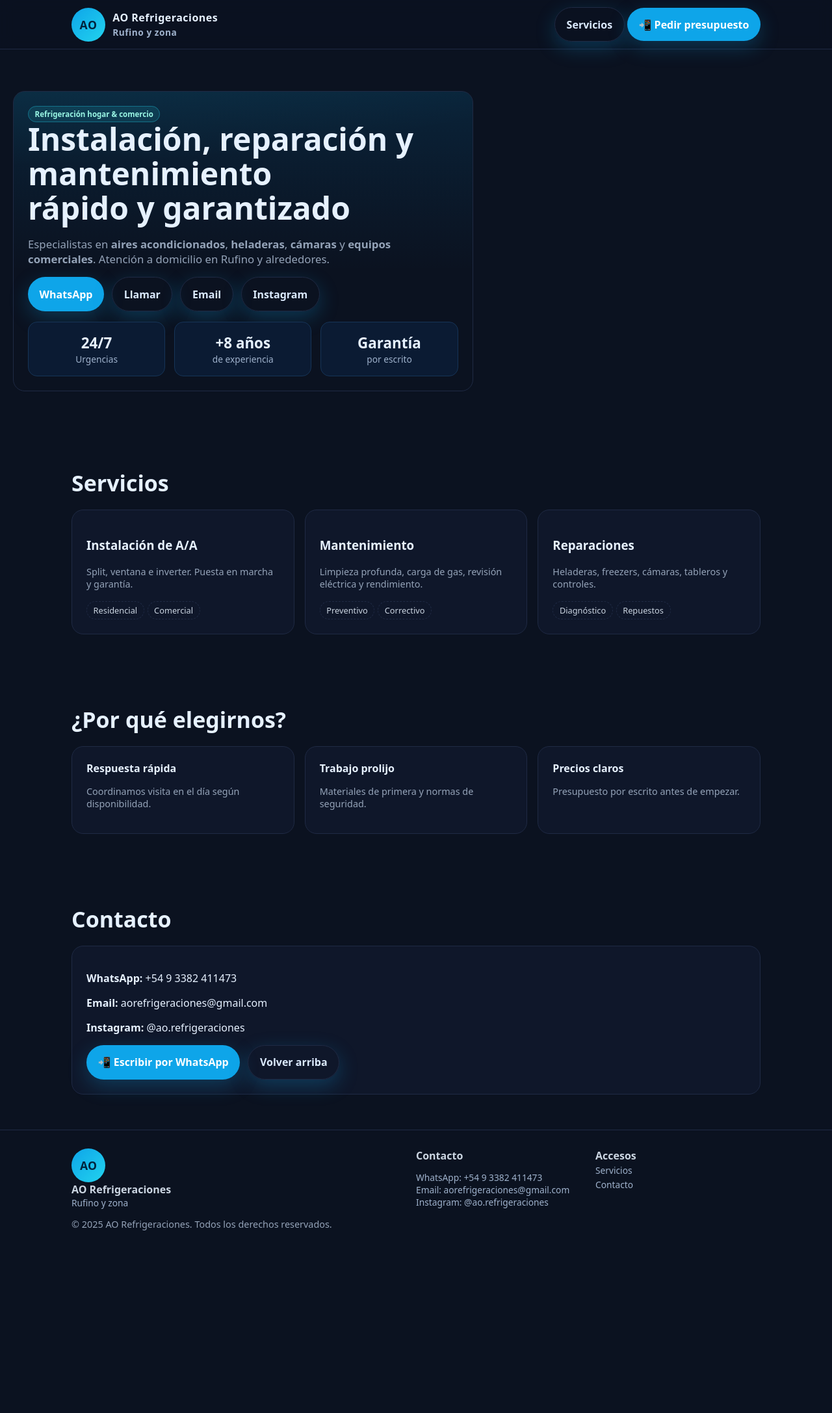
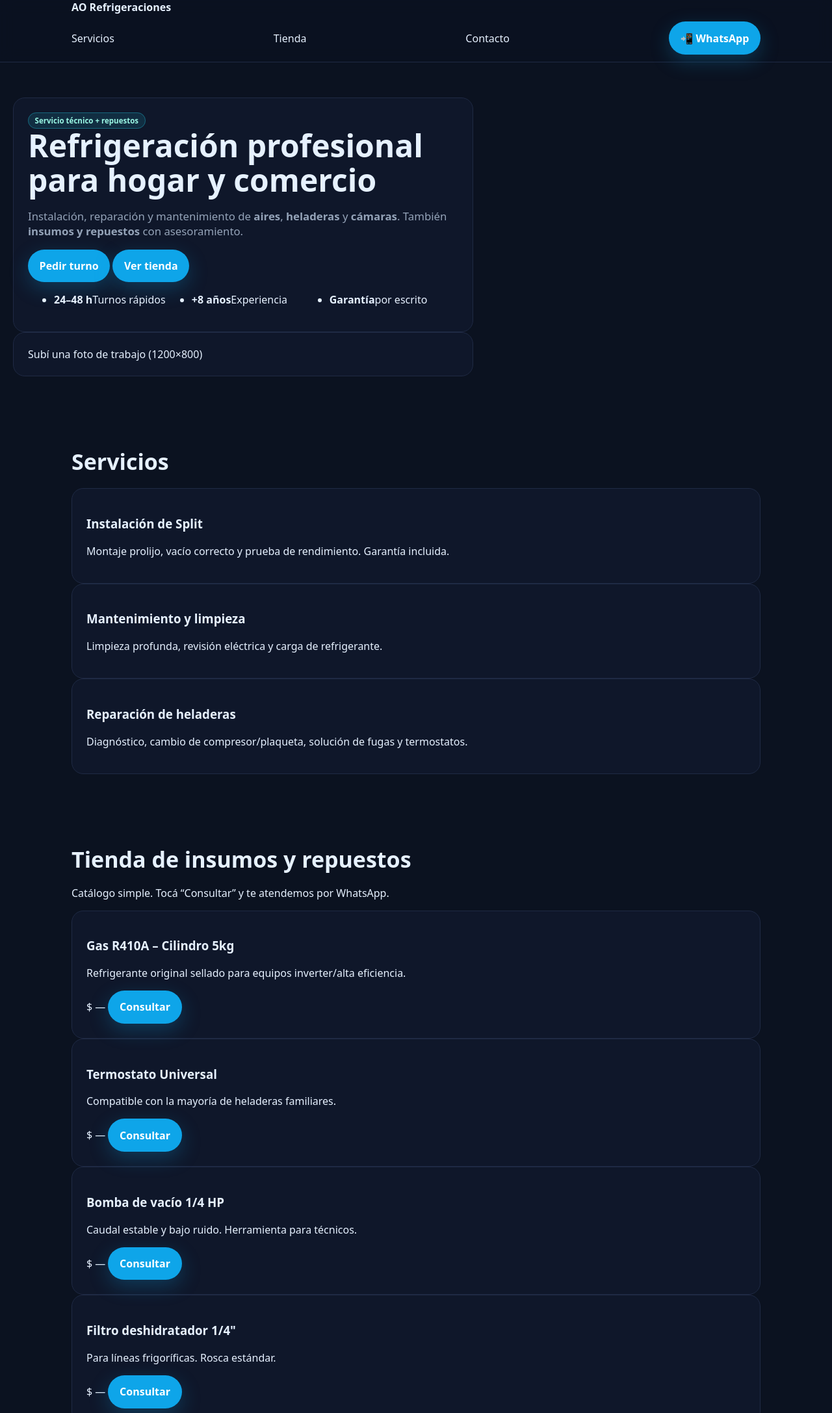
Before and after one commit to aorefrigeraciones/ao-refrigeraciones, a plain HTML site: page index.html in a window 1280 px wide. Shown: the top 2174 px of the page at 65% size. Before the commit the page ends 1935 px from the top, so only its background shows below. Drawn offline with Linux system fonts and the light colour scheme.

Commit message:
Update index.html

```diff
--- a/index.html
+++ b/index.html
@@ -1,126 +1,198 @@
 <!doctype html>
 <html lang="es">
 <head>
-  <meta charset="utf-8">
-  <meta name="viewport" content="width=device-width, initial-scale=1">
-  <title>AO Refrigeraciones - Servicios de refrigeración en Rufino y zona</title>
-  <meta name="description" content="Instalación, reparación y mantenimiento de aires acondicionados, heladeras, cámaras y sistemas de refrigeración. Atención en Rufino y alrededores.">
+  <meta charset="utf-8" />
+  <meta name="viewport" content="width=device-width, initial-scale=1" />
+  <title>AO Refrigeraciones – Servicio técnico y repuestos en Rufino</title>
+  <meta name="description" content="Instalación, reparación y mantenimiento de aires, heladeras y cámaras. Venta de insumos y repuestos. Rufino y zona.">
   <link rel="icon" href="/favicon.svg" type="image/svg+xml">
-  <link rel="preload" href="/styles.css" as="style">
-  <link rel="stylesheet" href="/styles.css">
-  <meta property="og:title" content="AO Refrigeraciones">
-  <meta property="og:description" content="Instalación, reparación y mantenimiento de refrigeración para hogar y comercio.">
-  <meta property="og:url" content="https://aorefrigeraciones.com.ar">
-  <meta property="og:type" content="website">
+  <!-- Fuentes de la guía -->
+  <link rel="preconnect" href="https://fonts.googleapis.com">
+  <link rel="preconnect" href="https://fonts.gstatic.com" crossorigin>
+  <link href="https://fonts.googleapis.com/css2?family=Lato:wght@400;600;700&family=Roboto+Condensed:wght@600;700&display=swap" rel="stylesheet">
+  <link rel="stylesheet" href="/styles.css" />
 </head>
 <body>
-<header>
-  <div class="container">
-    <nav>
-      <div class="brand">
-        <div class="logo-circle"><span>AO</span></div>
-        <div>
-          AO Refrigeraciones<br>
-          <span class="small">Rufino y zona</span>
-        </div>
-      </div>
-      <div>
-        <a class="btn secondary" href="#servicios">Servicios</a>
-        <a class="btn" href="https://wa.me/543382411473?text=Hola%20AO%20Refrigeraciones%2C%20necesito%20un%20presupuesto." target="_blank" rel="noopener">📲 Pedir presupuesto</a>
-      </div>
+  <!-- Header -->
+  <header class="site-header">
+    <div class="container nav">
+      <a class="brand" href="/">
+        <!-- Si subís tu logo como /logo.svg se verá acá -->
+        <img class="logo" src="/logo.svg" alt="AO Refrigeraciones" onerror="this.style.display='none'">
+        <strong class="wordmark">AO Refrigeraciones</strong>
+      </a>
+      <nav class="links">
+        <a href="#servicios">Servicios</a>
+        <a href="#tienda">Tienda</a>
+        <a href="#contacto">Contacto</a>
+        <a class="btn btn-primary" target="_blank"
+           href="https://wa.me/543382411473?text=Hola%20AO%20Refrigeraciones%2C%20quisiera%20un%20presupuesto.">📲 WhatsApp</a>
       </nav>
     </div>
   </header>
 
-<section class="hero">
+  <!-- Hero -->
+  <section class="hero section">
+    <div class="container hero-grid">
+      <div class="hero-copy card soft">
+        <span class="badge">Servicio técnico + repuestos</span>
+        <h1>Refrigeración profesional para hogar y comercio</h1>
+        <p>Instalación, reparación y mantenimiento de <b>aires</b>, <b>heladeras</b> y <b>cámaras</b>. También <b>insumos y repuestos</b> con asesoramiento.</p>
+        <div class="cta-row">
+          <a class="btn btn-primary" target="_blank"
+             href="https://wa.me/543382411473?text=Hola%20AO%2C%20quiero%20coordinar%20una%20visita.">Pedir turno</a>
+          <a class="btn btn-outline" href="#tienda">Ver tienda</a>
+        </div>
+        <ul class="kpis">
+          <li><strong>24–48 h</strong><span>Turnos rápidos</span></li>
+          <li><strong>+8 años</strong><span>Experiencia</span></li>
+          <li><strong>Garantía</strong><span>por escrito</span></li>
+        </ul>
+      </div>
+      <div class="hero-media card dashed">
+        <div class="placeholder">Subí una foto de trabajo (1200×800)</div>
+      </div>
+    </div>
+  </section>
+
+  <!-- Servicios -->
+  <section id="servicios" class="section">
     <div class="container">
-    <div class="card hero-card">
-      <span class="badge">Refrigeración hogar & comercio</span>
-      <h1>Instalación, reparación y mantenimiento <br>rápido y garantizado</h1>
-      <p>Especialistas en <strong>aires acondicionados</strong>, <strong>heladeras</strong>, <strong>cámaras</strong> y <strong>equipos comerciales</strong>. Atención a domicilio en Rufino y alrededores.</p>
-      <div class="contact">
-        <a class="btn" href="https://wa.me/543382411473?text=Hola%20AO%20Refrigeraciones%2C%20necesito%20un%20servicio." target="_blank" rel="noopener">WhatsApp</a>
-        <a class="btn secondary" href="tel:+54543382411473">Llamar</a>
-        <a class="btn secondary" href="mailto:aorefrigeraciones@gmail.com">Email</a>
-        <a class="btn secondary" href="https://instagram.com/ao.refrigeraciones" target="_blank" rel="noopener">Instagram</a>
+      <h2>Servicios</h2>
+      <div class="grid-3">
+        <article class="card service">
+          <h3>Instalación de Split</h3>
+          <p>Montaje prolijo, vacío correcto y prueba de rendimiento. Garantía incluida.</p>
+        </article>
+        <article class="card service">
+          <h3>Mantenimiento y limpieza</h3>
+          <p>Limpieza profunda, revisión eléctrica y carga de refrigerante.</p>
+        </article>
+        <article class="card service">
+          <h3>Reparación de heladeras</h3>
+          <p>Diagnóstico, cambio de compresor/plaqueta, solución de fugas y termostatos.</p>
+        </article>
       </div>
-      <div class="kpis">
-        <div class="kpi"><strong>24/7</strong><div class="small">Urgencias</div></div>
-        <div class="kpi"><strong>+8 años</strong><div class="small">de experiencia</div></div>
-        <div class="kpi"><strong>Garantía</strong><div class="small">por escrito</div></div>
+    </div>
+  </section>
+
+  <!-- TIENDA CATÁLOGO -->
+  <section id="tienda" class="section section-alt">
+    <div class="container">
+      <h2>Tienda de insumos y repuestos</h2>
+      <p class="muted">Catálogo simple. Tocá “Consultar” y te atendemos por WhatsApp.</p>
+
+      <div class="grid-3">
+
+        <!-- Cada producto deriva a WhatsApp con el nombre automáticamente -->
+        <article class="card product" data-product="Gas R410A – Cilindro 5kg">
+          <div class="p-img"></div>
+          <h3>Gas R410A – Cilindro 5kg</h3>
+          <p>Refrigerante original sellado para equipos inverter/alta eficiencia.</p>
+          <div class="price-row">
+            <span class="price">$ —</span>
+            <a class="btn btn-primary wa">Consultar</a>
+          </div>
+        </article>
+
+        <article class="card product" data-product="Termostato Universal">
+          <div class="p-img p2"></div>
+          <h3>Termostato Universal</h3>
+          <p>Compatible con la mayoría de heladeras familiares.</p>
+          <div class="price-row">
+            <span class="price">$ —</span>
+            <a class="btn btn-primary wa">Consultar</a>
+          </div>
+        </article>
+
+        <article class="card product" data-product="Bomba de vacío 1/4 HP">
+          <div class="p-img p3"></div>
+          <h3>Bomba de vacío 1/4 HP</h3>
+          <p>Caudal estable y bajo ruido. Herramienta para técnicos.</p>
+          <div class="price-row">
+            <span class="price">$ —</span>
+            <a class="btn btn-primary wa">Consultar</a>
+          </div>
+        </article>
+
+        <article class="card product" data-product="Filtro deshidratador 1/4&quot;">
+          <div class="p-img p4"></div>
+          <h3>Filtro deshidratador 1/4"</h3>
+          <p>Para líneas frigoríficas. Rosca estándar.</p>
+          <div class="price-row">
+            <span class="price">$ —</span>
+            <a class="btn btn-primary wa">Consultar</a>
+          </div>
+        </article>
+
+        <article class="card product" data-product="Soportes para unidad exterior">
+          <div class="p-img p5"></div>
+          <h3>Soportes para unidad exterior</h3>
+          <p>Kit robusto anticorrosivo, incluye tornillería.</p>
+          <div class="price-row">
+            <span class="price">$ —</span>
+            <a class="btn btn-primary wa">Consultar</a>
+          </div>
+        </article>
+
+        <article class="card product" data-product="Tubo de cobre 1/4&quot;">
+          <div class="p-img p6"></div>
+          <h3>Tubo de cobre 1/4"</h3>
+          <p>Rollo para instalaciones de A/A. Calidad frigorífica.</p>
+          <div class="price-row">
+            <span class="price">$ —</span>
+            <a class="btn btn-primary wa">Consultar</a>
+          </div>
+        </article>
+
+      </div>
+
+      <p class="muted small">¿Buscás otro repuesto? Escribinos por WhatsApp y lo conseguimos.</p>
+    </div>
+  </section>
+
+  <!-- Contacto -->
+  <section id="contacto" class="section">
+    <div class="container">
+      <h2>Contacto</h2>
+      <div class="card contact-card">
+        <p><b>WhatsApp:</b> <a target="_blank" href="https://wa.me/543382411473">+54 9 3382 411473</a></p>
+        <p><b>Email:</b> <a href="mailto:aorefrigeraciones@gmail.com">aorefrigeraciones@gmail.com</a></p>
+        <p><b>Instagram:</b> <a target="_blank" href="https://instagram.com/ao.refrigeraciones">@ao.refrigeraciones</a></p>
+        <div class="cta-row">
+          <a class="btn btn-primary" target="_blank"
+             href="https://wa.me/543382411473?text=Hola%20AO%2C%20quisiera%20coordinar%20una%20visita.">💬 Escribir por WhatsApp</a>
+          <a class="btn btn-outline" href="#">Volver arriba</a>
         </div>
       </div>
     </div>
   </section>
 
-<section id="servicios" class="section">
-  <div class="container">
-    <h2>Servicios</h2>
-    <div class="grid grid-3">
-      <div class="card">
-        <h3>Instalación de A/A</h3>
-        <p class="note">Split, ventana e inverter. Puesta en marcha y garantía.</p>
-        <span class="tag">Residencial</span><span class="tag">Comercial</span>
-      </div>
-      <div class="card">
-        <h3>Mantenimiento</h3>
-        <p class="note">Limpieza profunda, carga de gas, revisión eléctrica y rendimiento.</p>
-        <span class="tag">Preventivo</span><span class="tag">Correctivo</span>
-      </div>
-      <div class="card">
-        <h3>Reparaciones</h3>
-        <p class="note">Heladeras, freezers, cámaras, tableros y controles.</p>
-        <span class="tag">Diagnóstico</span><span class="tag">Repuestos</span>
+  <!-- Footer -->
+  <footer class="site-footer">
+    <div class="container footer-grid">
+      <div class="brand-col">
+        <div class="badge-logo">AO</div>
+        <div>
+          <strong>AO Refrigeraciones</strong><br/>
+          <span class="muted">Rufino y zona</span>
         </div>
       </div>
-  </div>
-</section>
-
-<section class="section">
-  <div class="container">
-    <h2>¿Por qué elegirnos?</h2>
-    <div class="grid grid-3">
-      <div class="card"><strong>Respuesta rápida</strong><p class="note">Coordinamos visita en el día según disponibilidad.</p></div>
-      <div class="card"><strong>Trabajo prolijo</strong><p class="note">Materiales de primera y normas de seguridad.</p></div>
-      <div class="card"><strong>Precios claros</strong><p class="note">Presupuesto por escrito antes de empezar.</p></div>
-    </div>
-  </div>
-</section>
-
-<section id="contacto" class="section">
-  <div class="container">
-    <h2>Contacto</h2>
-    <div class="card">
-      <p><strong>WhatsApp:</strong> <a href="https://wa.me/543382411473" target="_blank">+54 9 3382 411473</a></p>
-      <p><strong>Email:</strong> <a href="mailto:aorefrigeraciones@gmail.com">aorefrigeraciones@gmail.com</a></p>
-      <p><strong>Instagram:</strong> <a href="https://instagram.com/ao.refrigeraciones" target="_blank">@ao.refrigeraciones</a></p>
-      <div class="contact">
-        <a class="btn" href="https://wa.me/543382411473?text=Hola%20AO%20Refrigeraciones%2C%20quisiera%20coordinar%20una%20visita.">📲 Escribir por WhatsApp</a>
-        <a class="btn secondary" href="/">Volver arriba</a>
-      </div>
-    </div>
-  </div>
-</section>
-
-<footer>
-  <div class="container cols">
-    <div>
-      <div class="brand">
-        <div class="logo-circle"><span>AO</span></div>
-        <div><strong>AO Refrigeraciones</strong><div class="small">Rufino y zona</div></div>
-      </div>
-      <p class="note">© 2025 AO Refrigeraciones. Todos los derechos reservados.</p>
-    </div>
-    <div>
-      <strong>Contacto</strong>
-      <p class="small">WhatsApp: +54 9 3382 411473<br>Email: aorefrigeraciones@gmail.com<br>Instagram: @ao.refrigeraciones</p>
-    </div>
-    <div>
-      <strong>Accesos</strong><br>
-      <a class="small" href="#servicios">Servicios</a><br>
-      <a class="small" href="#contacto">Contacto</a>
-    </div>
+      <div class="muted small">© 2025 AO Refrigeraciones. Todos los derechos reservados.</div>
     </div>
   </footer>
+
+  <script>
+    // Derivar a WhatsApp con el nombre del producto
+    const PHONE = "543382411473";
+    document.querySelectorAll(".product .wa").forEach(btn=>{
+      btn.addEventListener("click", e=>{
+        const card = e.target.closest(".product");
+        const name = encodeURIComponent(card.dataset.product || "producto");
+        const url = `https://wa.me/${PHONE}?text=Hola%20AO%20Refrigeraciones%2C%20quiero%20consultar%20por%20${name}.`;
+        window.open(url, "_blank");
+      });
+    });
+  </script>
 </body>
 </html>
```
Lines whose indentation alone changed are shown as unchanged.
